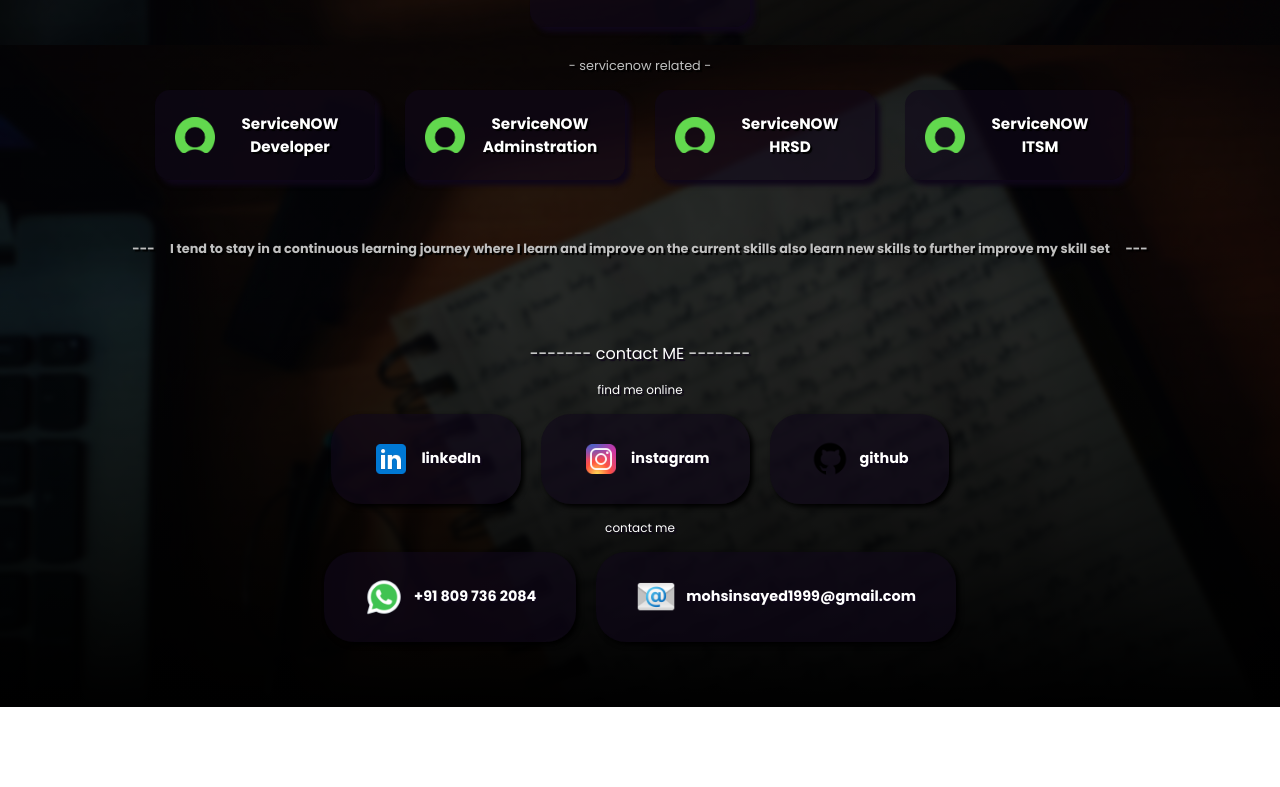
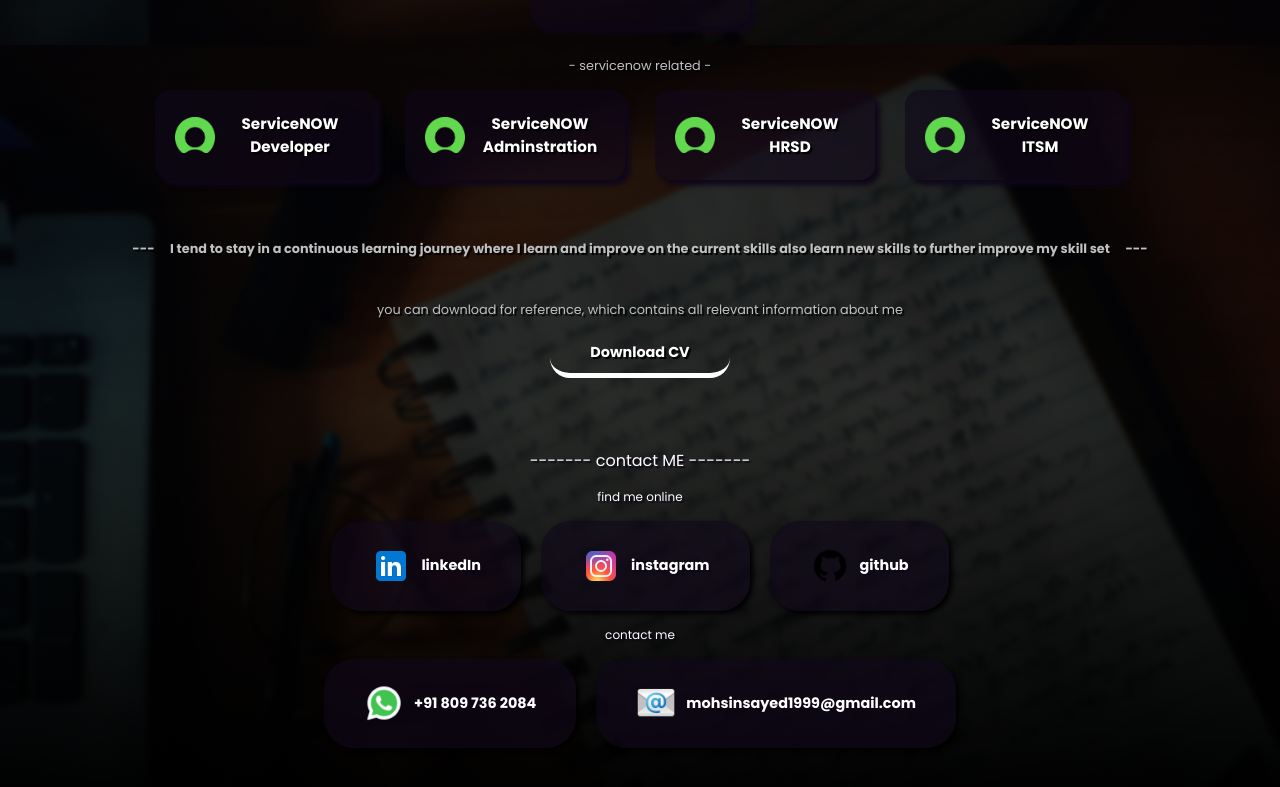
Before and after one commit to mohsinmsayed/Portfolio, a React (Create React App) app: page /about in a window 1280 px wide. Shown: the part 3795-4582 px from the top of the page. Before the commit the page ends 4502 px from the top, so only its background shows below. Built offline with nearby package versions, Linux system fonts and the light colour scheme.

Commit message:
Minor Changes

```diff
--- a/src/Screens/ContactScreen.js
+++ b/src/Screens/ContactScreen.js
@@ -11,6 +11,7 @@
                     <a
                         href="https://www.linkedin.com/in/mohsin-sayed-"
                         target="_blank"
+                        rel="noreferrer"
                     >
                         <img
                             src="assets/icons/linkedin.png"
@@ -22,6 +23,7 @@
                     <a
                         href="https://www.instagram.com/mohsinsayed_"
                         target="_blank"
+                        rel="noreferrer"
                     >
                         <img
                             src="assets/icons/instagram.png"
@@ -30,7 +32,11 @@
                         />
                         <p>instagram</p>
                     </a>
-                    <a href="https://github.com/mohsinmsayed" target="_blank">
+                    <a
+                        href="https://github.com/mohsinmsayed"
+                        target="_blank"
+                        rel="noreferrer"
+                    >
                         <img
                             src="assets/icons/github.png"
                             alt="github-icon"
@@ -41,7 +47,7 @@
                 </div>
                 <h2>contact me</h2>
                 <div className="TemplateContainer">
-                    <a href="tel:+918097362084">
+                    <a href="tel:+918097362084" rel="noreferrer">
                         <img
                             src="assets/icons/whatsapp.png"
                             alt="call-icon"
@@ -49,7 +55,7 @@
                         />
                         <p>+91 809 736 2084</p>
                     </a>
-                    <a href="mailto:mohsinsayed1999@gmail.com">
+                    <a href="mailto:mohsinsayed1999@gmail.com" rel="noreferrer">
                         <img
                             src="assets/icons/email.png"
                             alt="email-icon"
--- a/src/Sections/AboutScreen/ExperienceSection.js
+++ b/src/Sections/AboutScreen/ExperienceSection.js
@@ -16,9 +16,7 @@
                         </h1>
                         <h5>Airoli, Thane, Maharashtra - India</h5>
                         <h3>June 2021 - Present &emsp;|&emsp; 2+ years</h3>
-                        {/* <hr /> */}
                         <h2>Engineer - Cloud & Infra Services</h2>
-                        {/* <hr /> */}
                         <p>
                             ServiceNOW&reg; HRSD Developer
                             <br />
--- a/src/Sections/AboutScreen/SkillsetSection.js
+++ b/src/Sections/AboutScreen/SkillsetSection.js
@@ -1,5 +1,8 @@
 import React from "react";
 import "../../StyleSheets/SkillsetSection.css";
+
+// importing CV pdf file
+import CV from "../../CV.pdf";
 
 class SkillsetSection extends React.Component {
     render() {
@@ -221,6 +224,19 @@
                     where I learn and improve on the current skills also learn
                     new skills to further improve my skill set &emsp;---
                 </h3>
+                <h3 style={{ marginTop: "30px", fontWeight: "400" }}>
+                    you can download for reference, which contains all relevant
+                    information about me
+                </h3>
+                <a
+                    href={CV}
+                    download="Mohsin Sayed - CV"
+                    target="_blank"
+                    rel="noreferrer"
+                    id="CVButton"
+                >
+                    <button>Download CV</button>
+                </a>
             </div>
         );
     }
--- a/src/Sections/ProjectScreen/CompletedProjectsSection.js
+++ b/src/Sections/ProjectScreen/CompletedProjectsSection.js
@@ -27,12 +27,14 @@
                     <a
                         href="https://github.com/mohsinmsayed/Quiz"
                         target="_blank"
+                        rel="noreferrer"
                     >
                         Checkout Github Repository
                     </a>
                     <a
                         href="https://mohsinmsayed.github.io/Quiz/"
                         target="_blank"
+                        rel="noreferrer"
                     >
                         Play "Quiz" Game
                     </a>
@@ -60,12 +62,14 @@
                     <a
                         href="https://github.com/mohsinmsayed/TicTacToe"
                         target="_blank"
+                        rel="noreferrer"
                     >
                         Checkout Github Repository
                     </a>
                     <a
                         href="https://mohsinmsayed.github.io/TicTacToe/"
                         target="_blank"
+                        rel="noreferrer"
                     >
                         Play "TicTacToe" Game
                     </a>
@@ -95,10 +99,15 @@
                     <a
                         href="https://github.com/mohsinmsayed/portfolio"
                         target="_blank"
+                        rel="noreferrer"
                     >
                         Checkout Github Repository
                     </a>
-                    <a href="https://www.mohsinsayed.com" target="_blank">
+                    <a
+                        href="https://www.mohsinsayed.com"
+                        target="_blank"
+                        rel="noreferrer"
+                    >
                         Explore Portfolio
                     </a>
                 </div>
```
